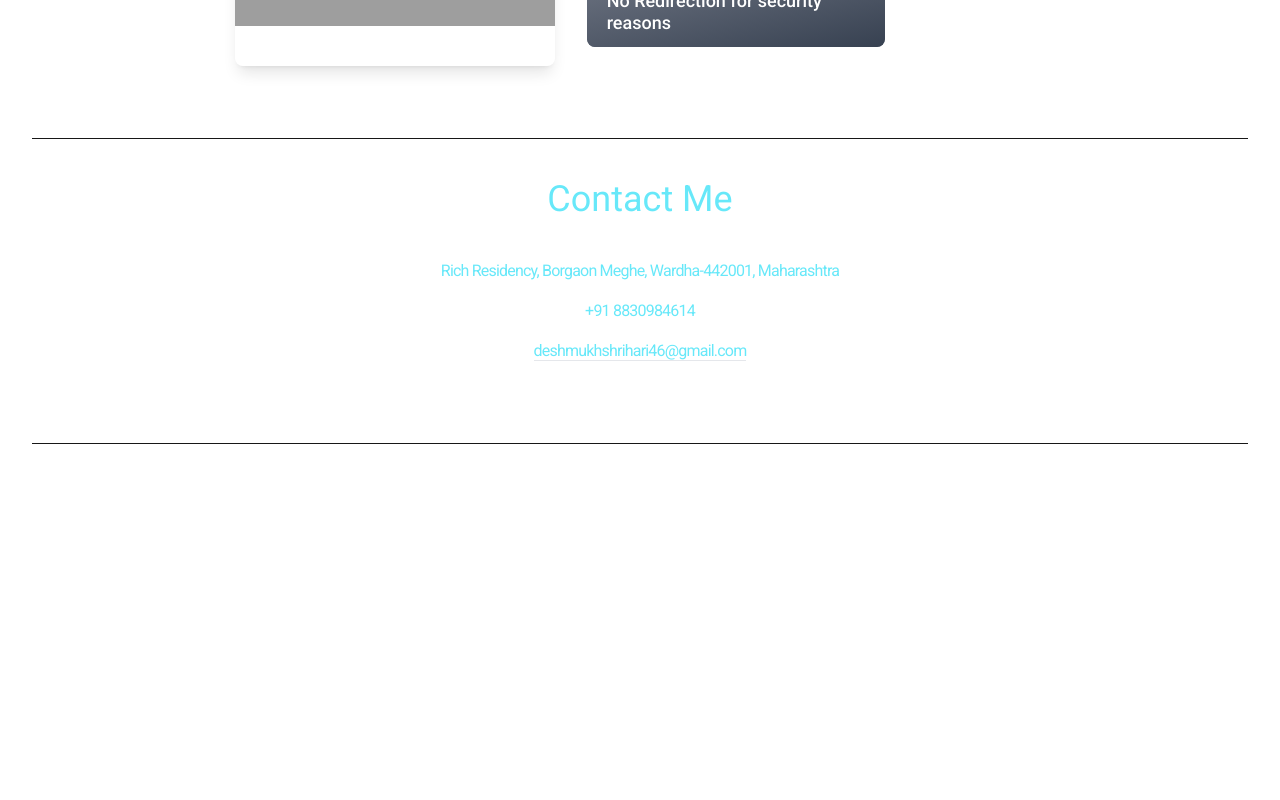
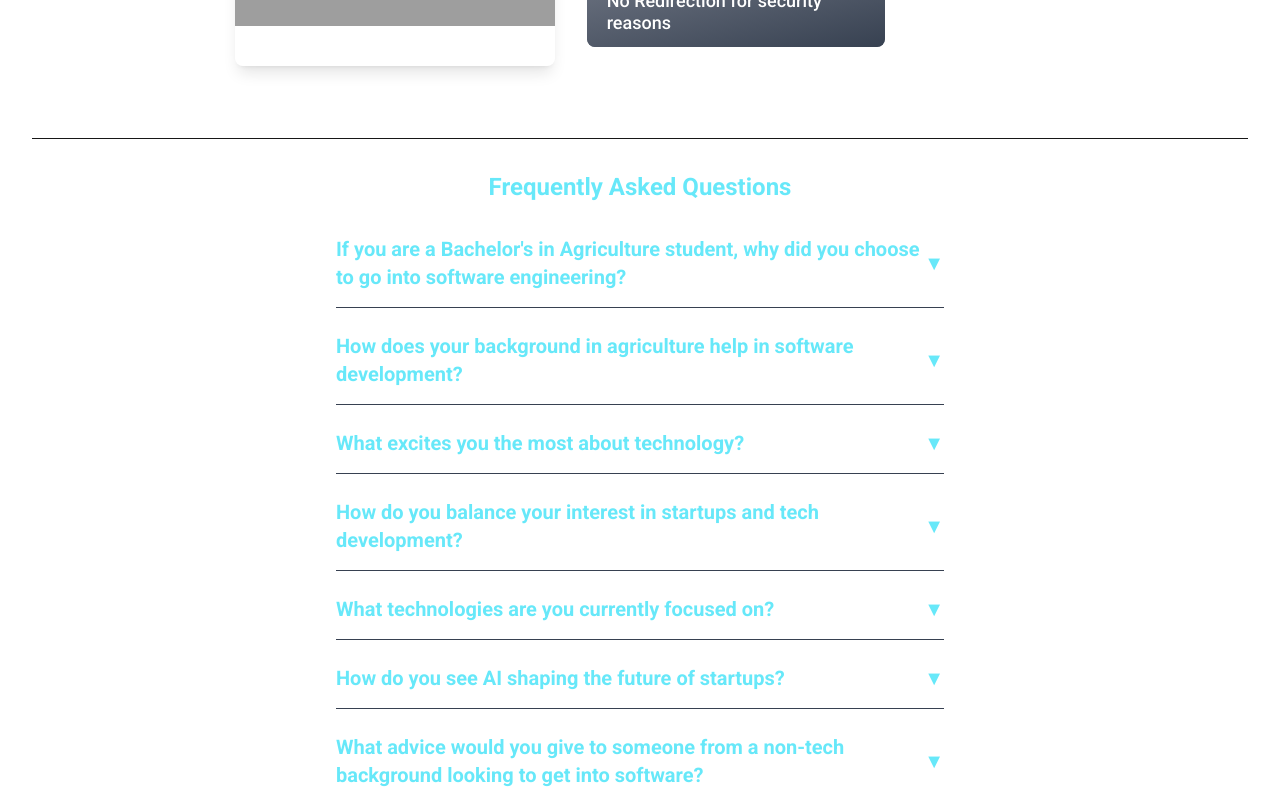
Before and after one commit to Harry-Hunter23/Portfolio, a React (Vite) app: page / in a window 1280 px wide. Shown: the part 5420-6220 px from the top of the page. Before the commit the page ends 5864 px from the top, so only its background shows below. Built offline with nearby package versions, Linux system fonts and the light colour scheme; grey boxes are pictures that could not be loaded.

Commit message:
new changes

```diff
--- a/src/App.jsx
+++ b/src/App.jsx
@@ -8,6 +8,7 @@ import Projects from "./components/Projects";
 import Contacts from "./components/Contacts";
 import BackgroundAnimation from "./components/BackgroundAnimation";
 import LoadingScreen from "./components/LoadingScreen";
+import FAQ from "./components/FAQ";
 
 const App = () => {
   const [loading, setLoading] = useState(true);
@@ -26,6 +27,7 @@ const App = () => {
             <Tech />
             <Tools />
             <Projects />
+            <FAQ />
             <Contacts />
           </div>
         </div>
--- /dev/null
+++ b/src/components/FAQ.jsx
@@ -0,0 +1,91 @@
+import React, { useState } from "react";
+import { motion } from "framer-motion";
+
+const FAQ = () => {
+  const [openIndex, setOpenIndex] = useState(null);
+
+  const toggleFAQ = (index) => {
+    setOpenIndex(openIndex === index ? null : index);
+  };
+
+  const faqs = [
+    {
+      question:
+        "If you are a Bachelor's in Agriculture student, why did you choose to go into software engineering?",
+      answer:
+        "It was really about my interest in startups, investment, crypto, and AI. The tech world is constantly evolving, and I wanted to be at the forefront of innovation. Learning software engineering gave me the ability to build and experiment with new ideas. Many great people have pivoted from different backgrounds—Jeff Bezos started in finance before founding Amazon, Brian Acton was rejected by Facebook before co-founding WhatsApp, and even Phil Knight, the co-founder of Nike, was an accountant before diving into the sneaker business. Passion finds its way!",
+    },
+    {
+      question:
+        "How does your background in agriculture help in software development?",
+      answer:
+        "Oh, it doesn't! Unless debugging code is somehow related to actual bugs in the field. Honestly, I was never interested in agriculture—I just happened to study it. But hey, if I can grow crops, I can definitely grow a startup! At least in tech, my code doesn’t depend on the weather (most of the time).",
+    },
+    {
+      question: "What excites you the most about technology?",
+      answer:
+        "The ability to create something from scratch that can impact millions of people. AI, blockchain, and automation are reshaping industries, and I love being part of that transformation.",
+    },
+    {
+      question:
+        "How do you balance your interest in startups and tech development?",
+      answer:
+        "I follow a structured learning approach while staying updated on market trends. I spend time coding, researching business strategies, and engaging with startup communities to stay well-rounded.",
+    },
+    {
+      question: "What technologies are you currently focused on?",
+      answer:
+        "I’m primarily focused on JavaScript, React, AI tools, and blockchain development. These technologies align well with my interests in AI, automation, and decentralized applications.",
+    },
+    {
+      question: "How do you see AI shaping the future of startups?",
+      answer:
+        "AI is making businesses more efficient by automating processes, improving decision-making, and enabling personalized user experiences. Startups leveraging AI have a competitive edge in today's market.",
+    },
+    {
+      question:
+        "What advice would you give to someone from a non-tech background looking to get into software?",
+      answer:
+        "Start with problem-solving and logic-building. Learn one language deeply, work on real projects, and engage in communities that align with your interests. Passion and consistency matter more than a formal CS degree.",
+    },
+  ];
+
+  return (
+    <div className="bg-transparent p-8 max-w-2xl mx-auto">
+      <h2 className="text-2xl font-bold mb-6 text-center">
+        Frequently Asked Questions
+      </h2>
+      <ul>
+        {faqs.map((faq, index) => (
+          <li key={index} className="mb-4 border-b border-gray-700 pb-2">
+            <button
+              onClick={() => toggleFAQ(index)}
+              className="w-full text-left text-xl font-semibold flex justify-between items-center py-2"
+            >
+              {faq.question}
+              <motion.span
+                animate={{ rotate: openIndex === index ? 180 : 0 }}
+                transition={{ duration: 0.3 }}
+              >
+                ▼
+              </motion.span>
+            </button>
+            <motion.div
+              initial={{ height: 0, opacity: 0 }}
+              animate={{
+                height: openIndex === index ? "auto" : 0,
+                opacity: openIndex === index ? 1 : 0,
+              }}
+              transition={{ duration: 0.3 }}
+              className="overflow-hidden"
+            >
+              <p className="text-white p-2">{faq.answer}</p>
+            </motion.div>
+          </li>
+        ))}
+      </ul>
+    </div>
+  );
+};
+
+export default FAQ;
```
